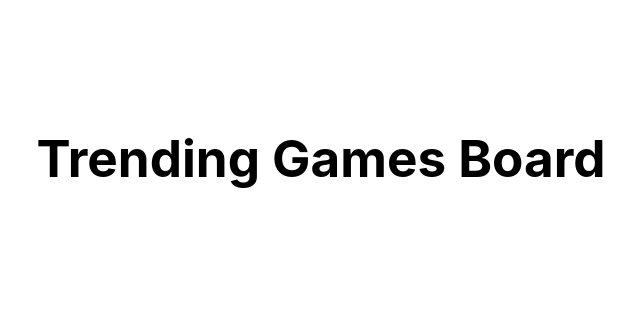
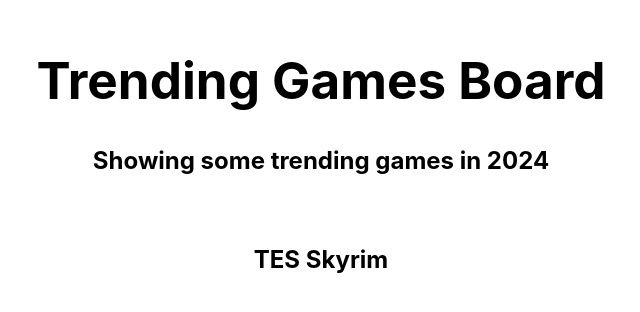
Before and after one commit to danace38/CodePath_Web102_Project1, a React (Vite) app in the folder community_board/: page / in a window 1280 px wide. Shown: the part 242-554 px from the top of the page, without its empty margins (319-959 px from the left). Built offline with nearby package versions, Linux system fonts and the light colour scheme.

Commit message:
Made changes to Card component

```diff
--- a/community_board/src/App.jsx
+++ b/community_board/src/App.jsx
@@ -6,7 +6,8 @@
   return (
     <div className="App">
       <h1>Trending Games Board</h1>
-
+      <h2>Showing some trending games in 2024</h2>
+      <Card />
     </div>
   )
 }
--- a/community_board/src/components/Card.jsx
+++ b/community_board/src/components/Card.jsx
@@ -0,0 +1,14 @@
+import React from "react";
+
+const Card = () => {
+    return(
+        <div className="Card">
+            <img></img>
+            <h2>TES Skyrim</h2>
+
+
+
+        </div>
+    )
+}
+export default Card;
```
